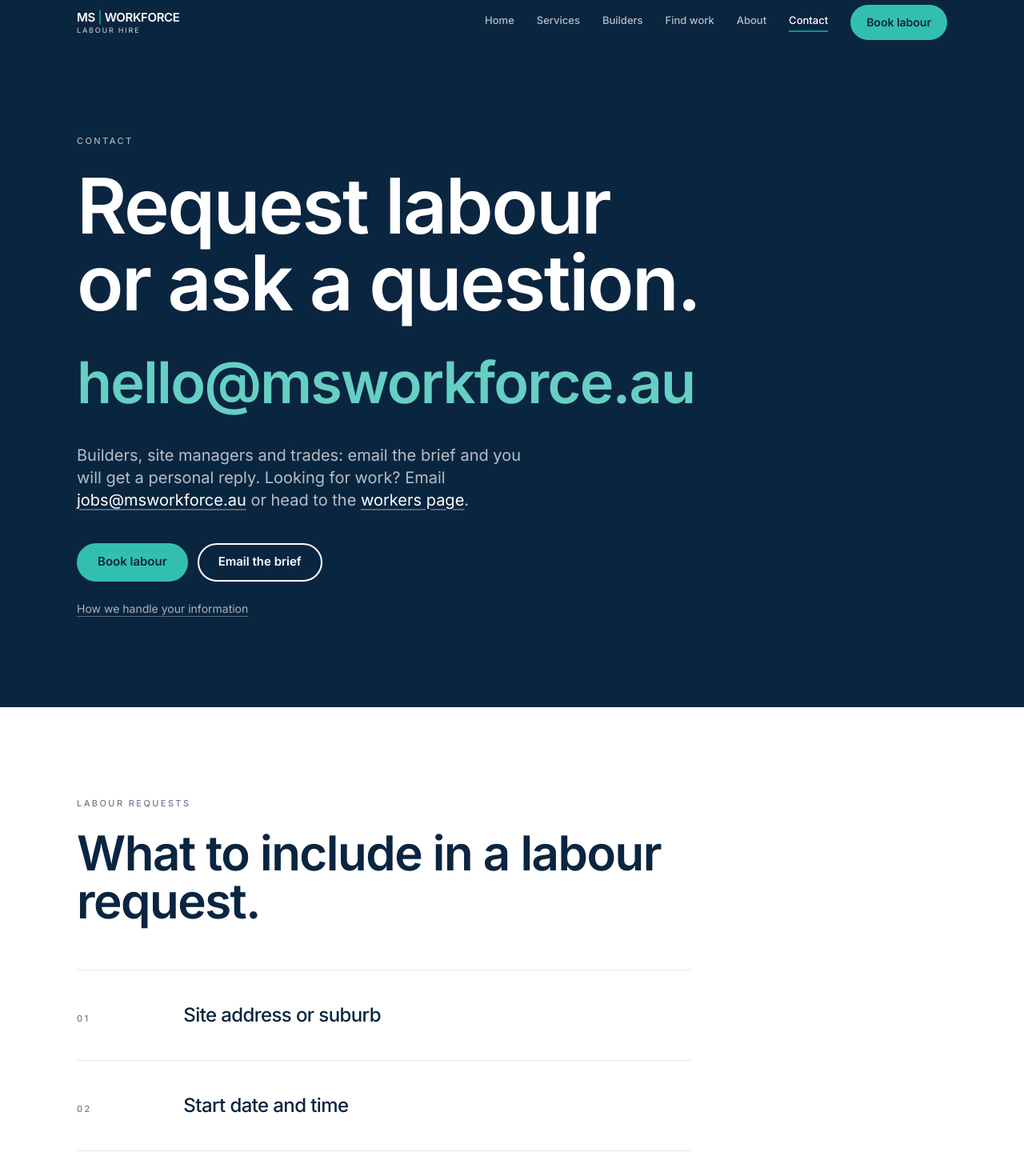
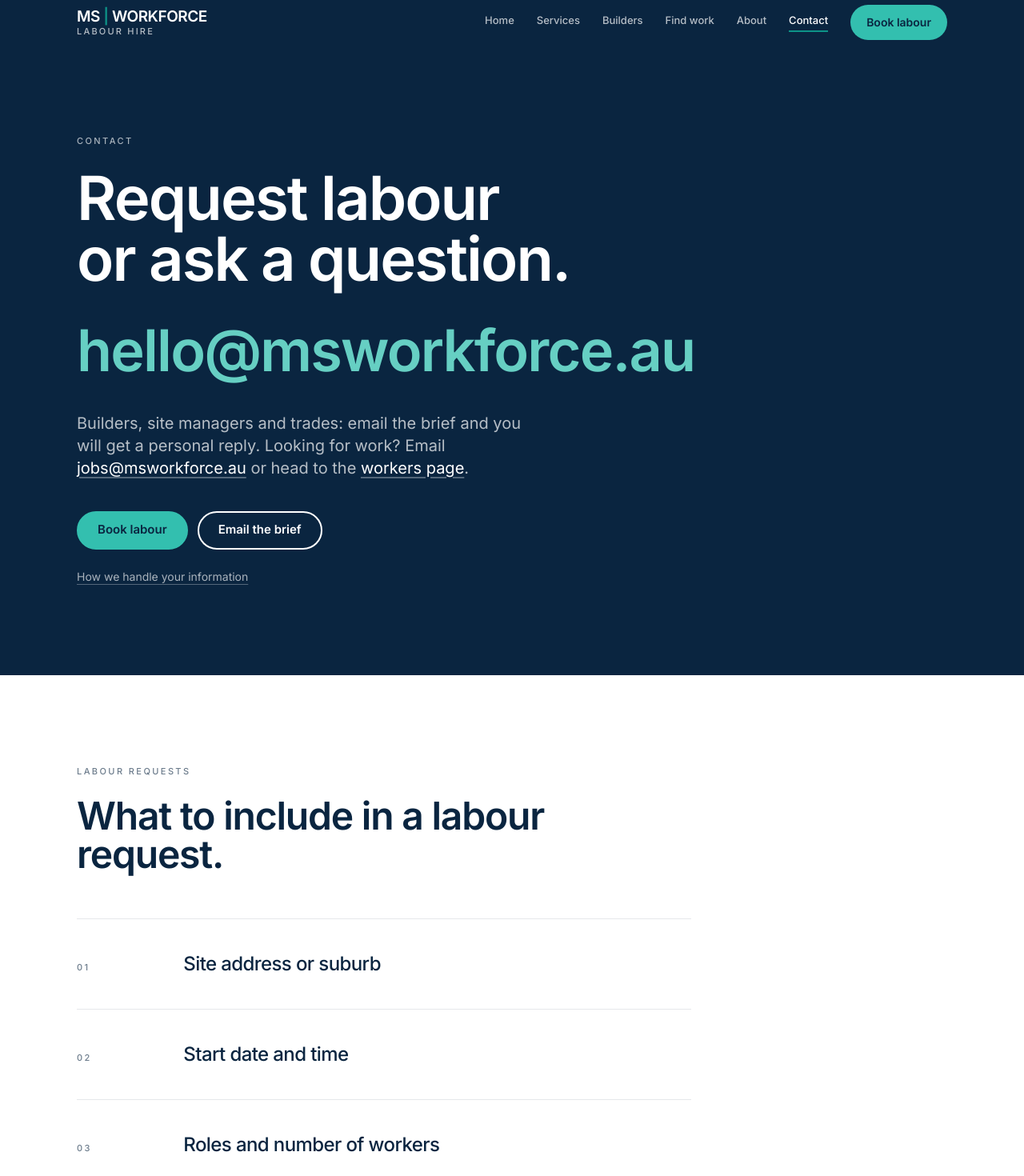
Before and after one commit to curiouscitizen11/MS-Workforce, a Next.js app: page /contact in a window 1280 px wide. Shown: the top 1470 px of the page at 80% size. Built offline with nearby package versions, Linux system fonts and the light colour scheme.

Commit message:
Polish: larger header wordmark, smaller page headings, centre For builders/For workers section

```diff
--- a/app/contact/page.tsx
+++ b/app/contact/page.tsx
@@ -81,7 +81,7 @@ export default function ContactPage() {
       <section className="flex screen items-center bg-white text-navy">
         <div className="wrap py-24 sm:py-28">
           <p className="kicker text-navy/60">Labour requests</p>
-          <h2 className="mt-6 max-w-3xl text-4xl font-semibold tracking-tight sm:text-6xl">
+          <h2 className="mt-6 max-w-3xl text-3xl font-semibold tracking-tight sm:text-5xl">
             What to include in a labour request.
           </h2>
           <ul className="mt-14 max-w-3xl border-b border-navy/10">
--- a/app/globals.css
+++ b/app/globals.css
@@ -44,7 +44,7 @@ body {
     @apply text-[11px] font-medium uppercase tracking-[0.22em];
   }
   .display {
-    @apply max-w-5xl text-balance text-[2.6rem] font-semibold leading-[1.05] tracking-tight sm:text-6xl lg:text-7xl xl:text-8xl;
+    @apply max-w-5xl text-balance text-[2.1rem] font-semibold leading-[1.08] tracking-tight sm:text-5xl lg:text-6xl xl:text-[4.75rem];
   }
   .lede {
     @apply max-w-xl text-lg leading-relaxed sm:text-xl;
--- a/app/page.tsx
+++ b/app/page.tsx
@@ -190,20 +190,20 @@ export default function HomePage() {
           href={BOOK_LABOUR_URL}
           target="_blank"
           rel="noopener noreferrer"
-          className="group flex flex-col justify-end border-b transition-colors hover:bg-white/[0.03] border-white/10 px-5 py-16 focus-visible:outline focus-visible:outline-2 focus-visible:outline-offset-[-6px] focus-visible:outline-teal sm:px-10 md:border-b-0 md:border-r"
+          className="group flex flex-col items-center justify-center text-center border-b transition-colors hover:bg-white/[0.03] border-white/10 px-5 py-16 focus-visible:outline focus-visible:outline-2 focus-visible:outline-offset-[-6px] focus-visible:outline-teal sm:px-10 md:border-b-0 md:border-r"
         >
           <p className="kicker text-white/65">For builders</p>
-          <h2 className="mt-4 max-w-md text-4xl font-semibold tracking-tight sm:text-5xl">
+          <h2 className="mx-auto mt-4 max-w-md text-balance text-3xl font-semibold tracking-tight sm:text-[2.5rem] sm:leading-[1.1]">
             Need labour on site? Send us the brief.
           </h2>
           <span className="mt-8 text-sm font-medium text-teal-300 transition group-hover:translate-x-1">Book labour →<span className="sr-only"> (form opens in a new tab)</span></span>
         </a>
         <Link
           href="/candidates"
-          className="group flex flex-col justify-end px-5 transition-colors hover:bg-white/[0.03] py-16 focus-visible:outline focus-visible:outline-2 focus-visible:outline-offset-[-6px] focus-visible:outline-teal sm:px-10"
+          className="group flex flex-col items-center justify-center text-center px-5 transition-colors hover:bg-white/[0.03] py-16 focus-visible:outline focus-visible:outline-2 focus-visible:outline-offset-[-6px] focus-visible:outline-teal sm:px-10"
         >
           <p className="kicker text-white/65">For workers</p>
-          <h2 className="mt-4 max-w-md text-4xl font-semibold tracking-tight sm:text-5xl">
+          <h2 className="mx-auto mt-4 max-w-md text-balance text-3xl font-semibold tracking-tight sm:text-[2.5rem] sm:leading-[1.1]">
             Looking for construction work in Sydney? Register with us.
           </h2>
           <span className="mt-8 text-sm font-medium text-teal-300 transition group-hover:translate-x-1">Find work →</span>
--- a/components/Header.tsx
+++ b/components/Header.tsx
@@ -46,10 +46,10 @@ export default function Header() {
           href="/"
           className="block leading-none focus-visible:outline focus-visible:outline-2 focus-visible:outline-offset-4 focus-visible:outline-teal"
         >
-          <span className="block text-[15px] font-semibold tracking-tight">
+          <span className="block text-[19px] font-semibold tracking-tight">
             MS <span className="text-teal">|</span> WORKFORCE
           </span>
-          <span className="mt-1 block text-[9px] font-medium tracking-[0.2em] text-white/70">
+          <span className="mt-1 block text-[11px] font-medium tracking-[0.2em] text-white/70">
             LABOUR HIRE
           </span>
         </Link>
```
